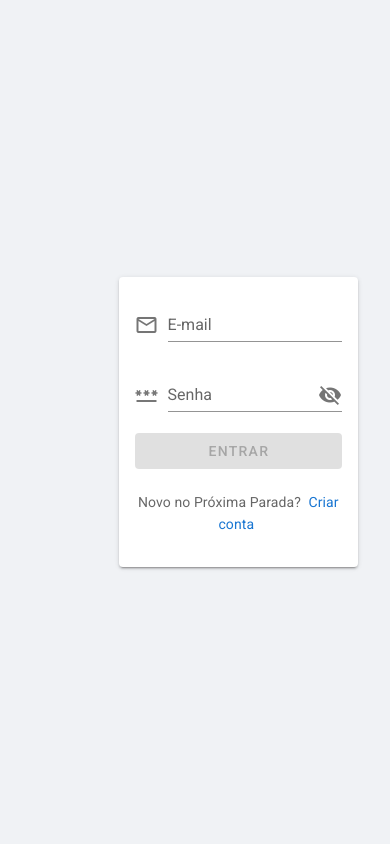
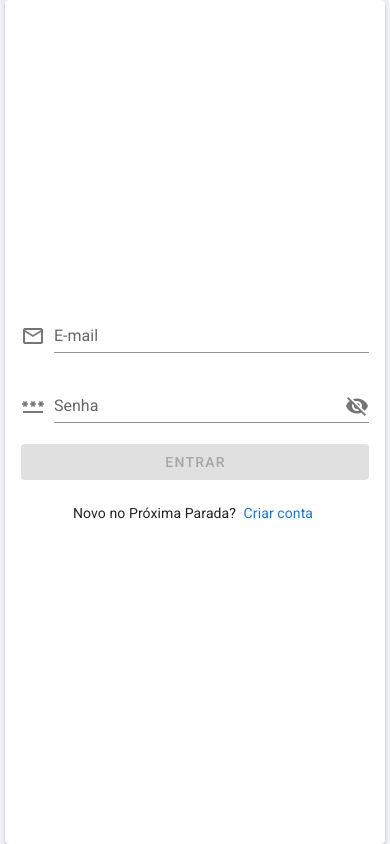
Before and after one commit to ifpi-picos/proxima-parada-front-end-vue, a Vue app: page /signin in a window 390 px wide. Built offline with nearby package versions, Linux system fonts and the light colour scheme.

Commit message:
Alustando layout responsivo das paginas de login e criação de carona

```diff
--- a/src/pages/auth/SignInPage.vue
+++ b/src/pages/auth/SignInPage.vue
@@ -1,15 +1,18 @@
 <template>
   <v-container fluid fill-height>
-    <v-layout align-center justify-center >
-      <v-flex xs8 sm4 md4 class="divfinal">
-        <section>
+    <v-layout align-center justify-center>
+      <section class="section-label">
+        <div class="div-label">
           <h1>Próxima Parada</h1>
-            <p class="descricao">O Próxima Parada é um sistema que irá facilitar o deslocamento entre sua casa e a instituição de ensino que você frequênta</p>
+          <p class="descricao">
+            O Próxima Parada é um sistema que irá facilitar o deslocamento entre
+            sua casa e a instituição de ensino que você frequênta
+          </p>
+        </div>
       </section>
-      </v-flex>
-      <section class="teste">
-
-        <v-card>
+      <section class="section-form">
+        <v-card class="card-form">
+          <div class="div-form">
             <v-card-text>
               <v-alert
                 :value="erroAlert"
@@ -17,17 +20,16 @@
                 elevation="3"
                 outlined
                 type="warning"
-              >{{ messageError }}</v-alert
               >
+                {{ messageError }}
+              </v-alert>
               <v-progress-linear
                 :active="loading"
                 :indeterminate="loading"
                 absolute
                 top
                 height="6"
-            >
-
-            </v-progress-linear>
+              />
               <!-- <v-img
               :src="require('../../assets/logo.png')"
               class="my-3"
@@ -42,8 +44,7 @@
                   type="text"
                   :rules="[rules.required, rules.email]"
                   v-model="userAuth.email"
-              >
-              </v-text-field>
+                />
                 <v-text-field
                   class="password"
                   prepend-icon="password"
@@ -54,27 +55,26 @@
                   :type="show1 ? 'text' : 'password'"
                   @click:append="show1 = !show1"
                   v-model="userAuth.password"
-              >
-
-              </v-text-field>
+                />
                 <v-btn
                   :disabled="!valid"
                   block
                   color="primary"
                   elevation="6"
                   type="submit"
-                >Entrar</v-btn
                 >
+                  Entrar
+                </v-btn>
                 <br />
-
                 <p class="paragrafo">
                   Novo no Próxima Parada?
-                  <a class="link" href="/signup" rel="noopener noreferrer">Criar conta</a>
+                  <a class="link" href="/signup" rel="noopener noreferrer"
+                    >Criar conta</a
+                  >
                 </p>
-
-
               </v-form>
             </v-card-text>
+          </div>
         </v-card>
       </section>
       <!-- <v-flex xs8 sm4 md4>
@@ -143,128 +143,151 @@ export default {
 </script>
 
 <style scoped>
-/* @import url("https://fonts.googleapis.com/css?family=Open+Sans:300,400,700&display=swap");
-.btn {
-  color: #fff;
-  font-family: "Open Sans", sans-serif;
-  font-size: 18px;
+.section-form {
+  height: 103%;
+  width: 30%;
+  min-width: 450px;
+  max-width: 500px;
+  margin-right: 200px;
 }
-.form {
-  font-family: "Open Sans", sans-serif;
+.card-form {
+  width: 100%;
+  height: 100%;
+  display: flex;
+  flex-direction: column;
+  justify-content: center;
 }
-.password {
-  font-family: "Open Sans", sans-serif;
-} */
-.teste{
-  display: flexbox;
-  flex-direction: row;
-  padding: 120px;
+.section-label {
+  height: 100%;
+  width: 70%;
+}
+.div-label {
+  width: 80%;
+  height: 100%;
+  margin-left: 200px;
+  padding: 40px;
+  display: flex;
+  flex-direction: column;
+  justify-content: center;
+}
 
-
-}
-.teste2{
-  display: flexbox;
-  flex-direction: row;
-
-}
-h1{
+h1 {
   font-size: 58px;
   color: rgb(0, 89, 255);
-
-
 }
-.descricao{
+.descricao {
   font-size: 20px;
   color: #6b7677;
-    text-align:left;
+  text-align: left;
   margin: -4px 11px 0px 0px;
-
 }
-.paragrafo{
+.paragrafo {
   text-align: center;
 }
-.link{
+.link {
   text-decoration: none;
   padding: 4px;
 }
-.admin{
-  padding: 24px;
+
+@media screen and (max-width: 1400px) {
+  .section-form {
+    width: 40%;
+    min-width: 420px;
+    margin-right: 160px;
   }
 
-@media screen and (max-width: 1266px) {
-  .teste{
-    display: flexbox;
-    flex-direction: row;
-    padding: 80px;
-
-
+  .section-label {
+    width: 60%;
   }
-    h1{
+  .div-label {
+    margin-left: 100px;
+  }
+  h1 {
     font-size: 48px;
     color: rgb(0, 89, 255);
   }
 }
+
+@media screen and (max-width: 1266px) {
+  .section-form {
+    margin-right: 140px;
+  }
+
+  .div-label {
+    margin-left: 100px;
+  }
+  h1 {
+    font-size: 48px;
+    color: rgb(0, 89, 255);
+  }
+}
+
+@media screen and (max-width: 1166px) {
+  .section-form {
+    margin-right: 120px;
+  }
+  .div-label {
+    margin-left: 80px;
+  }
+}
+
 @media screen and (max-width: 1052px) {
-  .teste{
-    display: flexbox;
-    flex-direction: row;
-    padding: 40px;
+  .section-form {
+    margin-right: 100px;
   }
-  .descricao{
+
+  .div-label {
+    margin-left: 80px;
+  }
+  .descricao {
     font-size: 16px;
     color: #6b7677;
-    text-align:left;
+    text-align: left;
     margin: -4px 11px 0px 0px;
   }
 
-  h1{
+  h1 {
     font-size: 38px;
     color: rgb(0, 89, 255);
   }
 }
+
 @media screen and (max-width: 838px) {
-  .teste{
-    display: flexbox;
-    flex-direction: row;
-    padding: 20px;
+  .section-form {
+    width: 50%;
+    min-width: 380px;
+    margin-right: 80px;
   }
-  .descricao{
-    font-size: 10px;
+
+  .section-label {
+    width: 50%;
+  }
+  .div-label {
+    margin-left: 40px;
+    padding: 40px;
+  }
+
+  .descricao {
     color: #6b7677;
-    text-align:left;
+    text-align: left;
     margin: -4px 11px 0px 0px;
   }
 
-  h1{
+  h1 {
     font-size: 28px;
     color: rgb(0, 89, 255);
   }
 }
 @media screen and (max-width: 685px) {
+  .section-form {
+    width: 100%;
+    min-width: 380px;
+    max-width: 500px;
+    margin-right: 0;
+  }
 
-  h1{
+  .section-label {
     display: none;
   }
-  .descricao{
-    display: none;
 }
-  .divfinal{
-
-    text-align: center;
-    margin-left: -155px;
-  }
-}
-@media screen and (max-width: 560px){
-.divfinal{
-
-  text-align: center;
-  margin-left: -125px;
-  }
-}
-/* @media screen and (max-width: 585px){
-.divfinal{
-
-  margin-left: -9px;
-  }
-} */
 </style>
--- a/src/pages/auth/SignUpPage.vue
+++ b/src/pages/auth/SignUpPage.vue
@@ -1,15 +1,19 @@
 <template>
   <v-container fluid fill-height>
-    <v-layout align-center justify-center >
-      <v-flex xs8 sm4 md4>
-        <section class="teste">
-            <h1>Próxima Parada</h1>
-            <p class="descricao">O Próxima Parada é um sistema que irá facilitar o deslocamento entre sua casa e a instituição de ensino que você frequênta</p>
-        </section>
-      </v-flex>
+    <v-layout align-center justify-center>
+      <section class="section-label">
+        <div class="div-label">
+          <h1>Próxima Parada</h1>
+          <p class="descricao">
+            O Próxima Parada é um sistema que irá facilitar o deslocamento entre
+            sua casa e a instituição de ensino que você frequênta
+          </p>
+        </div>
+      </section>
 
-      <v-flex xs8 sm6 md5 class="divfinal">
-        <v-card >
+      <section class="section-form">
+        <v-card class="card-form">
+          <div class="div-form">
           <v-card-text>
             <v-progress-linear
               :active="loading"
@@ -17,8 +21,7 @@
               absolute
               top
               height="6"
-            >
-            </v-progress-linear>
+            />
             <v-card-text>
               <v-alert
                 :value="erroAlert"
@@ -34,8 +37,7 @@
                 absolute
                 top
                 height="6"
-              >
-              </v-progress-linear>
+              />
               <v-form @submit.prevent="auhtUser" v-model="valid">
                 <v-text-field
                   prepend-icon="perm_identity"
@@ -45,8 +47,7 @@
                   :rules="[rules.required]"
                   password
                   v-model="userData.name"
-                >
-                </v-text-field>
+                />
 
                 <v-select
                   prepend-icon="work_outline"
@@ -55,8 +56,7 @@
                   :items="items"
                   v-model="userData.occupation"
                   :rules="[rules.required]"
-                >
-                </v-select>
+                />
                 <v-text-field
                   prepend-icon="perm_device_information"
                   name="phone_number"
@@ -64,8 +64,7 @@
                   v-mask="'(##) # ####-####'"
                   type="phone"
                   v-model="userData.phone_number"
-                >
-                </v-text-field>
+                />
                 <v-text-field
                   prepend-icon="mail_outline"
                   name="email"
@@ -73,8 +72,7 @@
                   type="text"
                   :rules="[rules.required, rules.email]"
                   v-model="userData.email"
-                >
-                </v-text-field>
+                />
 
                 <v-text-field
                   prepend-icon="password"
@@ -85,8 +83,8 @@
                   :type="show1 ? 'text' : 'password'"
                   @click:append="show1 = !show1"
                   v-model="userData.password"
-                >
-                </v-text-field>
+                />
+
                 <v-text-field
                   prepend-icon="password"
                   name="password_confirm"
@@ -96,25 +94,26 @@
                   :type="show2 ? 'text' : 'password'"
                   @click:append="show2 = !show2"
                   v-model="userData.samePasswords"
-                >
-                </v-text-field>
+                />
+
                 <v-btn
                   :disabled="!valid"
                   block
                   color="primary"
                   elevation="6"
                   type="submit"
-                  >Cadastrar</v-btn
                 >
-                <br />
-
-                  <p class="deslink">Já tenho Conta <a class="link" href="/signin"> Fazer Login</a></p>
-
+                  Cadastrar </v-btn
+                ><br />
+                <p class="deslink">
+                  Já tenho Conta <a class="link" href="/signin"> Fazer Login</a>
+                </p>
               </v-form>
             </v-card-text>
           </v-card-text>
+          </div>
         </v-card>
-      </v-flex>
+      </section>
     </v-layout>
   </v-container>
 </template>
@@ -182,134 +181,151 @@ export default {
 };
 </script>
 <style scoped>
-.btn {
-  color: #fff;
-  font-family: "Open Sans", sans-serif;
-  font-size: 18px;
+.section-form {
+  height: 103%;
+  width: 30%;
+  min-width: 450px;
+  max-width: 500px;
+  margin-right: 200px;
 }
-.form {
-  font-family: "Open Sans", sans-serif;
+.card-form {
+  width: 100%;
+  height: 100%;
+  display: flex;
+  flex-direction: column;
+  justify-content: center;
 }
-.password {
-  font-family: "Open Sans", sans-serif;
+.section-label {
+  height: 100%;
+  width: 70%;
 }
-.link{
-  text-decoration: none;
+.div-label {
+  width: 80%;
+  height: 100%;
+  margin-left: 200px;
+  padding: 40px;
+  display: flex;
+  flex-direction: column;
+  justify-content: center;
+}
+
+h1 {
+  font-size: 58px;
+  color: rgb(0, 89, 255);
+}
+.descricao {
+  font-size: 20px;
+  color: #6b7677;
+  text-align: left;
+  margin: -4px 11px 0px 0px;
+}
+.paragrafo {
   text-align: center;
 }
-/* .descricao{1146
-  text-align: center;
-
-} */
-h1{
-  font-size: 58px;
-  color: rgb(0, 89, 255);
-  margin-left: -145px;
-
-}
-.descricao{
-  font-size: 18px;
-    color: #6b7677;
-    text-align:left;
-    margin: -4px 11px 0px 0px;
-    margin-left: -145px;
-
-
-}
-.deslink{
-  font-size: 14px;
-    color: #6b7677;
-    text-align:center;
-    margin: -4px 11px 0px 0px;
+.link {
+  text-decoration: none;
+  padding: 4px;
 }
 
-/* .teste{
-    display: flexbox;
-    flex-direction: row;
-    padding: 40px;
+@media screen and (max-width: 1400px) {
+  .section-form {
+    width: 40%;
+    min-width: 420px;
+    margin-right: 160px;
+  }
 
-  } */
-@media screen and (max-width: 1144px) {
-  .teste{
-    display: flexbox;
-    flex-direction: row;
-    padding: 35px;
-
+  .section-label {
+    width: 60%;
   }
-    h1{
+  .div-label {
+    margin-left: 100px;
+  }
+  h1 {
     font-size: 48px;
     color: rgb(0, 89, 255);
-    margin-left: -125px;
   }
-  .descricao{
-  font-size: 16px;
-    color: #6b7677;
-    text-align:left;
-    margin: -4px 11px 0px 0px;
-    margin-left: -125px;
-
-
-}
 }
 
-@media screen and (max-width: 975px) {
-  .teste{
-    display: flexbox;
-    flex-direction: row;
-    padding: 20px;
+@media screen and (max-width: 1266px) {
+  .section-form {
+    margin-right: 140px;
+  }
 
+  .div-label {
+    margin-left: 100px;
   }
-    h1{
+  h1 {
+    font-size: 48px;
+    color: rgb(0, 89, 255);
+  }
+}
+
+@media screen and (max-width: 1166px) {
+  .section-form {
+    margin-right: 120px;
+  }
+  .div-label {
+    margin-left: 80px;
+  }
+}
+
+@media screen and (max-width: 1052px) {
+  .section-form {
+    margin-right: 100px;
+  }
+
+  .div-label {
+    margin-left: 80px;
+  }
+  .descricao {
+    font-size: 16px;
+    color: #6b7677;
+    text-align: left;
+    margin: -4px 11px 0px 0px;
+  }
+
+  h1 {
     font-size: 38px;
     color: rgb(0, 89, 255);
-    margin-left: -125px;
-  }
-  .descricao{
-  font-size: 18px;
-    color: #6b7677;
-    text-align:left;
-    margin: -4px 11px 0px 0px;
-    margin-left: -125px;
-
-
   }
 }
-@media screen and (max-width: 959px) {
-  .teste{
-    display: flexbox;
-    flex-direction: row;
-    padding: 20px;
 
+@media screen and (max-width: 838px) {
+  .section-form {
+    width: 50%;
+    min-width: 380px;
+    margin-right: 80px;
   }
-    h1{
-    font-size: 34px;
+
+  .section-label {
+    width: 50%;
+  }
+  .div-label {
+    margin-left: 40px;
+    padding: 40px;
+  }
+
+  .descricao {
+    color: #6b7677;
+    text-align: left;
+    margin: -4px 11px 0px 0px;
+  }
+
+  h1 {
+    font-size: 28px;
     color: rgb(0, 89, 255);
-    margin-left: -45px;
-  }
-  .descricao{
-  font-size: 14px;
-    color: #6b7677;
-    text-align:left;
-    margin: -4px 11px 0px 0px;
-    margin-left: -45px;
-
-
   }
 }
- @media screen and (max-width: 738px) {
-  .teste{
+@media screen and (max-width: 685px) {
+  .section-form {
+    width: 100%;
+    min-width: 380px;
+    max-width: 500px;
+    margin-right: 0;
+  }
+
+  .section-label {
     display: none;
   }
-    h1{
-   display: none;
-  }
-  .descricao{
-  display: none ;
-  }
-  .divfinal{
-    text-align: center;
-    margin-left: -155px;
-  }
-
 }
 </style>
--- a/src/pages/home/HomePage.vue
+++ b/src/pages/home/HomePage.vue
@@ -289,7 +289,22 @@ export default {
         if (res.data.length == 0) {
           this.alertInfo = true;
         } else {
-          this.publications = res.data;
+          for (let i = 0; i < res.data; i++) {
+            this.publications.push({
+              User: res.data.User,
+              departure_hour: res.data.departure_hour,
+              departure_date: res.data.departure_date,
+              id: res.data.id,
+              id_user: res.data.id_user,
+              modality: res.data.modality,
+              regular: res.data.regular,
+              statusPublication: res.data.statusPublication,
+              vacancies: res.data.vacancies,
+              DestinationAddress: res.data.DestinationAddress,
+              OriginAddress: res.data.OriginAddress,
+              expand: false,
+            });
+          }
         }
         this.loading = false;
       } catch (error) {
```
Lines whose indentation alone changed are shown as unchanged.
